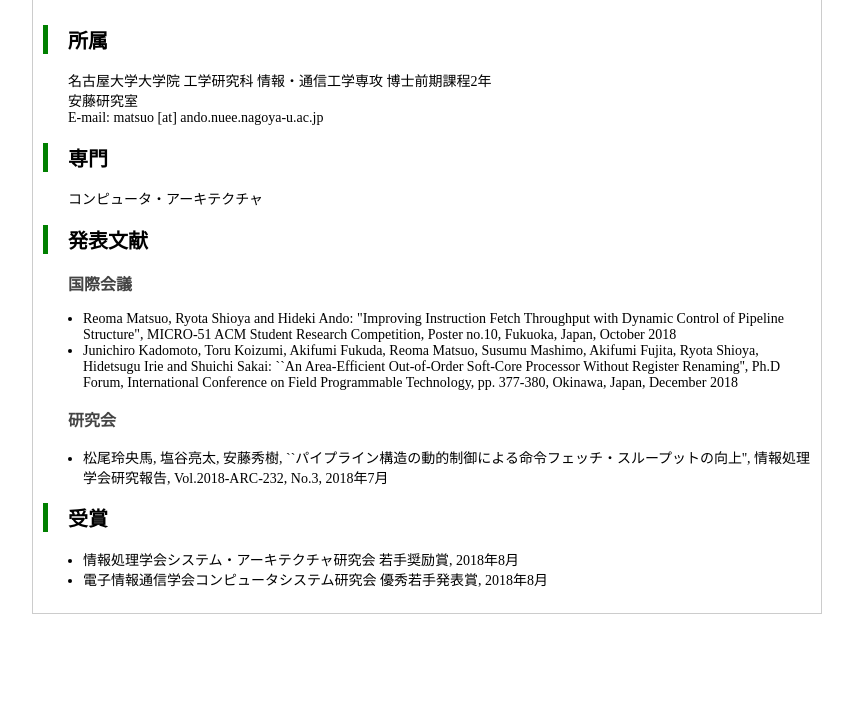
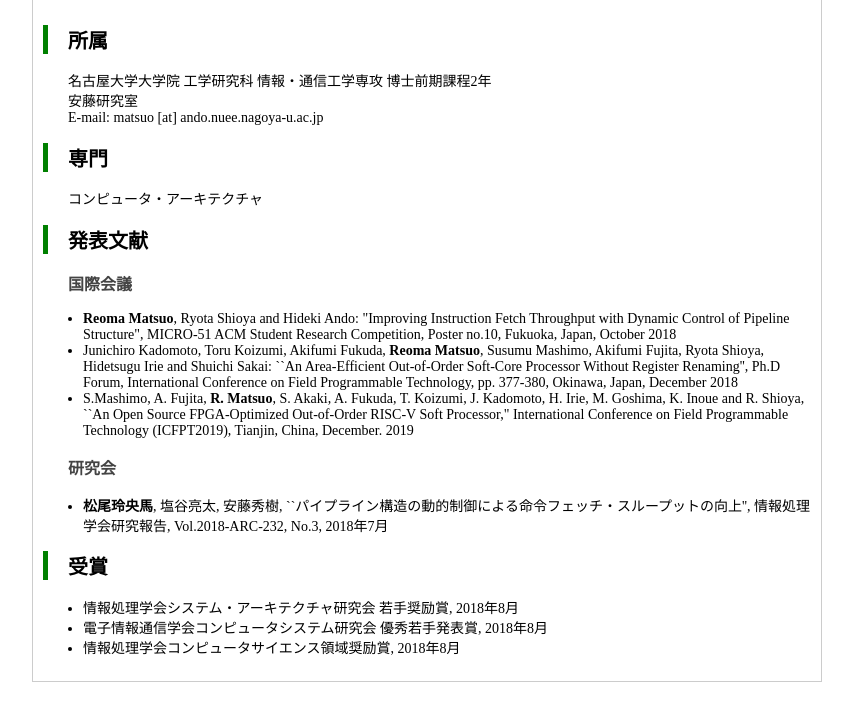
Before and after one commit to reo-pon/reo-pon.github.io, a plain HTML site: page index.html in a window 1280 px wide. Shown: the part 69-790 px from the top of the page, without its empty margins (213-1066 px from the left). Drawn offline with Linux system fonts and the light colour scheme.

Commit message:
Update profile

```diff
--- a/index.html
+++ b/index.html
@@ -21,20 +21,24 @@
       <h2>発表文献</h2>
       <h3>国際会議</h3>
       <ul>
-        <li>Reoma Matsuo, Ryota Shioya and Hideki Ando:
+        <li><b>Reoma Matsuo</b>, Ryota Shioya and Hideki Ando:
             "Improving Instruction Fetch Throughput with Dynamic Control of Pipeline Structure",
             MICRO-51 ACM Student Research Competition, Poster no.10,
             Fukuoka, Japan, October 2018</li>
-        <li>Junichiro Kadomoto, Toru Koizumi, Akifumi Fukuda, Reoma Matsuo, Susumu Mashimo, Akifumi Fujita, Ryota Shioya, Hidetsugu Irie and Shuichi Sakai: ``An Area-Efficient Out-of-Order Soft-Core Processor Without Register Renaming'',  Ph.D Forum, International Conference on Field Programmable Technology, pp. 377-380, Okinawa, Japan, December 2018</li>
+        <li>Junichiro Kadomoto, Toru Koizumi, Akifumi Fukuda, <b>Reoma Matsuo</b>, Susumu Mashimo, Akifumi Fujita, Ryota Shioya, Hidetsugu Irie and Shuichi Sakai: ``An Area-Efficient Out-of-Order Soft-Core Processor Without Register Renaming'',  Ph.D Forum, International Conference on Field Programmable Technology, pp. 377-380, Okinawa, Japan, December 2018</li>
+        <li>S.Mashimo, A. Fujita, <b>R. Matsuo</b>, S. Akaki, A. Fukuda, T. Koizumi, J. Kadomoto, H. Irie, M. Goshima, K. Inoue and R. Shioya,
+          ``An Open Source FPGA-Optimized Out-of-Order RISC-V Soft Processor,"
+          International Conference on Field Programmable Technology (ICFPT2019), Tianjin, China, December. 2019</li>
       </ul>
       <h3>研究会</h3>
       <ul>
-          <li>松尾玲央馬, 塩谷亮太, 安藤秀樹, ``パイプライン構造の動的制御による命令フェッチ・スループットの向上'', 情報処理学会研究報告, Vol.2018-ARC-232, No.3, 2018年7月</li>
+          <li><b>松尾玲央馬</b>, 塩谷亮太, 安藤秀樹, ``パイプライン構造の動的制御による命令フェッチ・スループットの向上'', 情報処理学会研究報告, Vol.2018-ARC-232, No.3, 2018年7月</li>
       </ul>
       <h2>受賞</h2>
       <ul>
           <li>情報処理学会システム・アーキテクチャ研究会 若手奨励賞, 2018年8月</li>
           <li>電子情報通信学会コンピュータシステム研究会 優秀若手発表賞, 2018年8月</li>
+          <li>情報処理学会コンピュータサイエンス領域奨励賞, 2018年8月</li>
       </ul>
     </div>
   </body>
```
